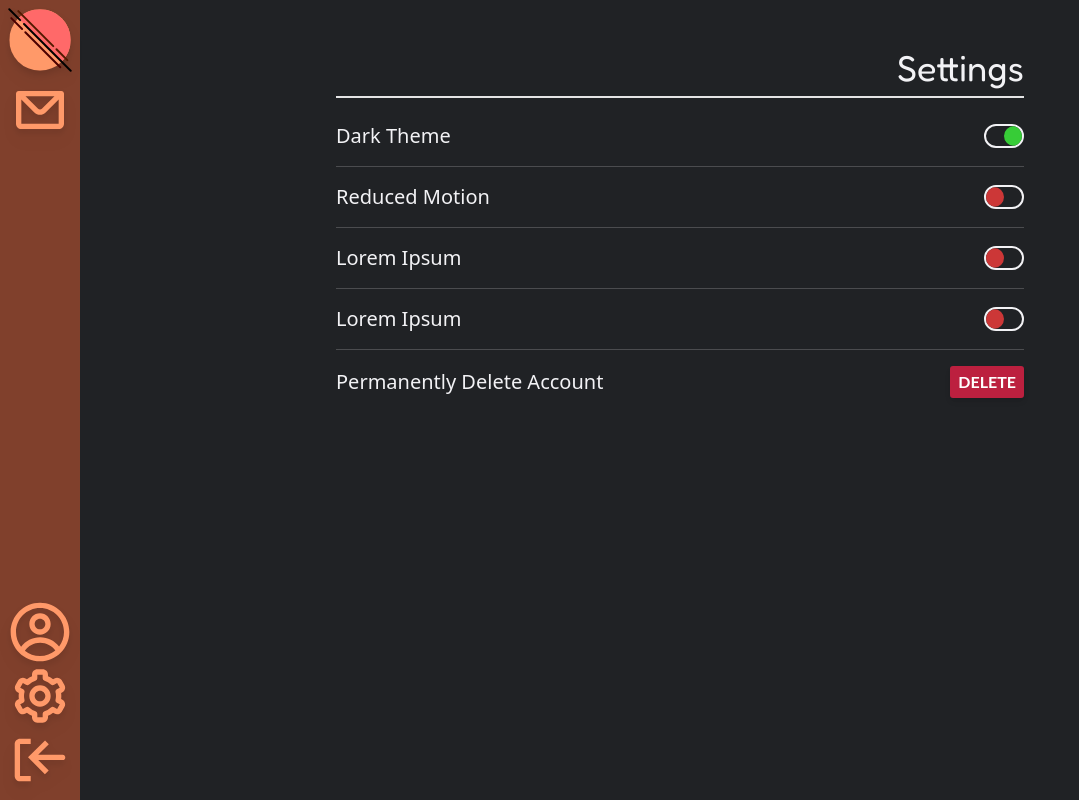
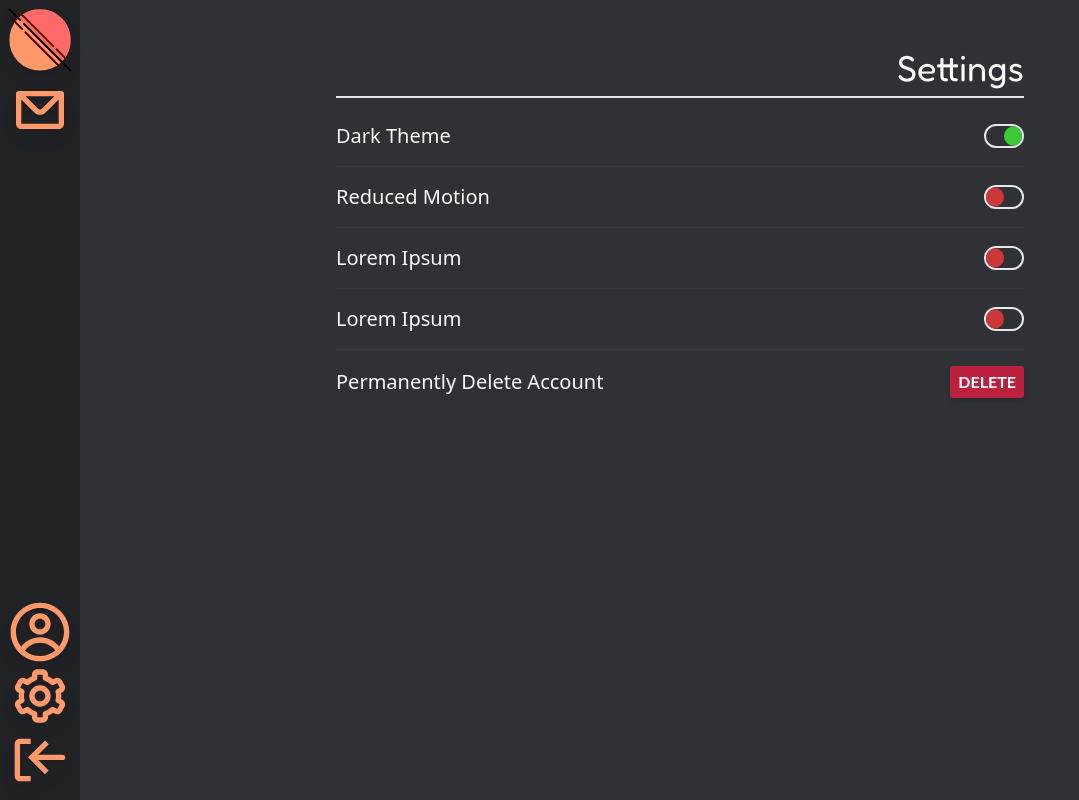
Before and after one commit to TheSheefooProject/frontend, a Next.js app: page /settings in a window 1280 px wide. Shown: the whole page, without its empty margins (0-1079 px from the left). Built offline with nearby package versions, Linux system fonts and the light colour scheme.

Commit message:
+ new theme settings applied

```diff
--- a/components/common/Sidebar/Sidebar.tsx
+++ b/components/common/Sidebar/Sidebar.tsx
@@ -18,7 +18,7 @@ const Sidebar = (props: {}) => {
       <button
         className={
           `${sidebar_visible ? 'left-20' : 'left-0'}` +
-          ' absolute ml-1 h-12 w-12 text-brand md:hidden'
+          ' absolute ml-1 h-12 w-12 text-text_1 md:hidden'
         }
         onClick={() => setSidebarVisible(!sidebar_visible)}
       >
@@ -32,7 +32,7 @@ const Sidebar = (props: {}) => {
       <div
         className={
           `${(styles.sidebar, sidebar_visible ? 'flex w-20' : 'hidden w-0')}` +
-          '  h-[100%] w-20 flex-col items-center bg-[#80402c] py-2 md:flex md:w-20'
+          '  h-[100%] w-20 flex-col items-center bg-back_1 py-2 text-accent_1 md:flex md:w-20'
         }
       >
         <Link href="/">
@@ -41,24 +41,24 @@ const Sidebar = (props: {}) => {
           </a>
         </Link>
         <button className=" relative drop-shadow-lg hover:top-[1px] hover:cursor-pointer hover:drop-shadow-none">
-          <CgMail size="4em" className="text-brand"></CgMail>
+          <CgMail size="4em"></CgMail>
         </button>
 
         {/* Free space */}
 
         <button className=" relative mt-auto justify-self-end drop-shadow-lg hover:top-[1px] hover:cursor-pointer hover:drop-shadow-none">
-          <CgProfile size="4em" className="text-brand"></CgProfile>
+          <CgProfile size="4em"></CgProfile>
         </button>
         <Link href="/settings">
           <a>
             <BiCog
               size="4em"
-              className="relative justify-self-end text-brand drop-shadow-lg hover:top-[1px] hover:cursor-pointer hover:drop-shadow-none"
+              className="relative justify-self-end  drop-shadow-lg hover:top-[1px] hover:cursor-pointer hover:drop-shadow-none"
             ></BiCog>
           </a>
         </Link>
         <button className=" relative justify-self-end drop-shadow-lg hover:top-[1px] hover:cursor-pointer hover:drop-shadow-none">
-          <CgLogOut size="4em" className="text-brand"></CgLogOut>
+          <CgLogOut size="4em"></CgLogOut>
         </button>
       </div>
     </div>
--- a/pages/index.tsx
+++ b/pages/index.tsx
@@ -5,15 +5,15 @@ import Image from 'next/image'
 
 const Home: NextPage = () => {
   return (
-    <main className=" flex min-h-screen w-[100%] flex-row items-stretch overflow-x-hidden bg-neutral ">
+    <main className=" flex min-h-screen w-[100%] flex-row items-stretch overflow-x-hidden bg-back_2 ">
       <Head>
         <title>Sheefoo</title>
       </Head>
       {/* Main Container */}
-      <div className="relative mx-2 my-2 mt-12 flex w-[100%] flex-col rounded-md bg-amber-500 md:mx-4 md:my-4">
+      <div className="relative mx-2 my-2 mt-12 flex w-[100%] flex-col rounded-md bg-back_3 md:mx-4 md:my-4">
         <div className="flex-1"></div>
 
-        <input className="relative mx-2 mb-2 rounded-md bg-amber-300 px-3 py-2 focus:outline-none focus:ring focus:ring-red-600"></input>
+        <input className="relative mx-2 mb-2 rounded-md bg-back_4 px-3 py-2 focus:outline-none focus:ring focus:ring-red-600"></input>
       </div>
     </main>
   )
--- a/pages/settings.tsx
+++ b/pages/settings.tsx
@@ -15,23 +15,23 @@ const SettingsPage = (props: { is_dark: boolean; setDark: Function }) => {
   const { is_dark = false, setDark = null, ...restProps } = props
 
   return (
-    <main className="md:[5vw] static min-h-screen w-[100%] min-w-[320px] overflow-x-hidden bg-neutral px-10 pt-12 md:px-[20vw] ">
+    <main className="md:[5vw] static min-h-screen w-[100%] min-w-[320px] overflow-x-hidden bg-back_2 px-10 pt-12 md:px-[20vw] ">
       <Head>
         <title>Sheefoo | Dev Page</title>
       </Head>
 
-      <h1 className=" border-b-2 border-secondary pb-2 text-right font-heading text-4xl text-primary">
+      <h1 className=" border-secondary border-b-2 pb-2 text-right font-heading text-4xl text-text_1">
         Settings
       </h1>
       <br />
       {/* Settings Container */}
       <form
         id="settings_container"
-        className="container mx-auto flex flex-col "
+        className="container mx-auto flex flex-col text-text_1"
       >
         {/* Dark Theme Toggle */}
         <div className="flex flex-row items-center justify-between">
-          <h2 className="text-xl text-primary">Dark Theme</h2>
+          <h2 className="text-xl ">Dark Theme</h2>
           <Switch
             name="setting_theme"
             onClick={() => props.setDark(!is_dark)}
@@ -40,32 +40,32 @@ const SettingsPage = (props: { is_dark: boolean; setDark: Function }) => {
         </div>
 
         {/* Divider */}
-        <span className="relative bottom-0 my-4 h-[1px] w-auto bg-primary opacity-20 "></span>
+        <span className="relative bottom-0 my-4 h-[1px] w-auto bg-back_4 opacity-20 "></span>
         {/* Reduced Motion Toggle */}
         <div className="flex flex-row items-center justify-between">
-          <h2 className="text-xl text-primary">Reduced Motion</h2>
+          <h2 className="text-xl ">Reduced Motion</h2>
           <Switch name="setting_motion"></Switch>
         </div>
 
         {/* Divider */}
-        <span className="relative bottom-0 my-4 h-[1px] w-auto bg-primary opacity-20 "></span>
+        <span className="relative bottom-0 my-4 h-[1px] w-auto bg-back_4  opacity-20 "></span>
         <div className="flex flex-row items-center justify-between">
-          <h2 className="text-xl text-primary">Lorem Ipsum</h2>
+          <h2 className="text-xl ">Lorem Ipsum</h2>
           <Switch name="setting_PLACEHOLDER1"></Switch>
         </div>
 
         {/* Divider */}
-        <span className="relative bottom-0 my-4 h-[1px] w-auto bg-primary opacity-20 "></span>
+        <span className="relative bottom-0 my-4 h-[1px] w-auto bg-back_4 opacity-20 "></span>
         <div className="flex flex-row items-center justify-between">
-          <h2 className="text-xl text-primary">Lorem Ipsum</h2>
+          <h2 className="text-xl ">Lorem Ipsum</h2>
           <Switch name="setting_PLACEHOLDER2"></Switch>
         </div>
 
         {/* Divider */}
-        <span className="relative bottom-0 my-4 h-[1px] w-auto bg-primary opacity-20 "></span>
+        <span className="relative bottom-0 my-4 h-[1px] w-auto bg-back_4 opacity-20 "></span>
         {/* Delete Account Button */}
         <div className="flex flex-row items-center justify-between">
-          <h2 className="text-xl text-primary">Permanently Delete Account</h2>
+          <h2 className="text-xl ">Permanently Delete Account</h2>
           <Button
             text="DELETE"
             type="negative"
--- a/styles/variables.css
+++ b/styles/variables.css
@@ -1,29 +1,47 @@
 /* Theme Variables */
 .theme-light {
-  /* #202225 Black | Text Colour 1*/
-  --color-primary: 32 34 37;
+  /* Background Colours */
+  /*# */
+  --color-back-1: 144 58 49;
+  /*# */
+  --color-back-2: 189 77 65;
+  /*# */
+  --color-back-3: 217 110 77;
+  /*# */
+  --color-back-4: 255 153 105;
+  /* Text Colours */
+  /*# */
+  --color-text-1: 32 34 37;
+  /*# */
+  --color-text-2: 78 78 78;
 
-  /* #4E4E4E Grey  | Text Colour 2  */
-  --color-secondary: 78 78 78;
-
-  /* #FF6969 Red   | Brand Colour */
-  --color-brand: 225 105 105;
-
-  /* #F2F2F5 White   | Background Colour */
-  --color-neutral: 242 242 245;
+  /* Accent/Element Colours */
+  /*# */
+  --color-accent-1: 250 250 250;
+  /*# */
+  --color-accent-2: 238 238 238;
 }
 
 .theme-dark {
-  /* #F2F2F5 White   | Text Colour 1*/
-  --color-primary: 242 242 245;
+  /* Background Colours */
+  /*# */
+  --color-back-1: 32 34 37;
+  /*# */
+  --color-back-2: 47 49 54;
+  /*# */
+  --color-back-3: 54 57 63;
+  /*# */
+  --color-back-4: 80 84 92;
 
-  /* #E4E4E5 Offwhite| Text Colour 2 */
-  --color-secondary: 228 228 229;
+  /* Text Colours */
+  /*# */
+  --color-text-1: 250 250 250;
+  /*# */
+  --color-text-2: 238 238 238;
 
-  /* #FF9969 Orange  | Brand Colour */
-  --color-brand: 255 153 105;
-
-  /* #202225 Black| Background Colour*/
-  --color-neutral: 32 34 37;
-  /* ... */
+  /* Accent/Element Colours */
+  /*# */
+  --color-accent-1: 255 153 105;
+  /*# */
+  --color-accent-2: 255 105 105;
 }
--- a/tailwind.config.js
+++ b/tailwind.config.js
@@ -18,13 +18,16 @@ module.exports = {
     // Adds variables on top of the theme defined further down
     extend: {
       colors: {
-        primary: withOpacityValue('--color-primary'),
-        secondary: withOpacityValue('--color-secondary'),
+        back_1: withOpacityValue('--color-back-1'),
+        back_2: withOpacityValue('--color-back-2'),
+        back_3: withOpacityValue('--color-back-3'),
+        back_4: withOpacityValue('--color-back-4'),
 
-        brand: withOpacityValue('--color-brand'),
+        text_1: withOpacityValue('--color-text-1'),
+        text_2: withOpacityValue('--color-text-2'),
 
-        neutral: withOpacityValue('--color-neutral'),
-        // ...
+        accent_1: withOpacityValue('--color-accent-1'),
+        accent_2: withOpacityValue('--color-accent-2'),
       }
     },
     screens: {
```
